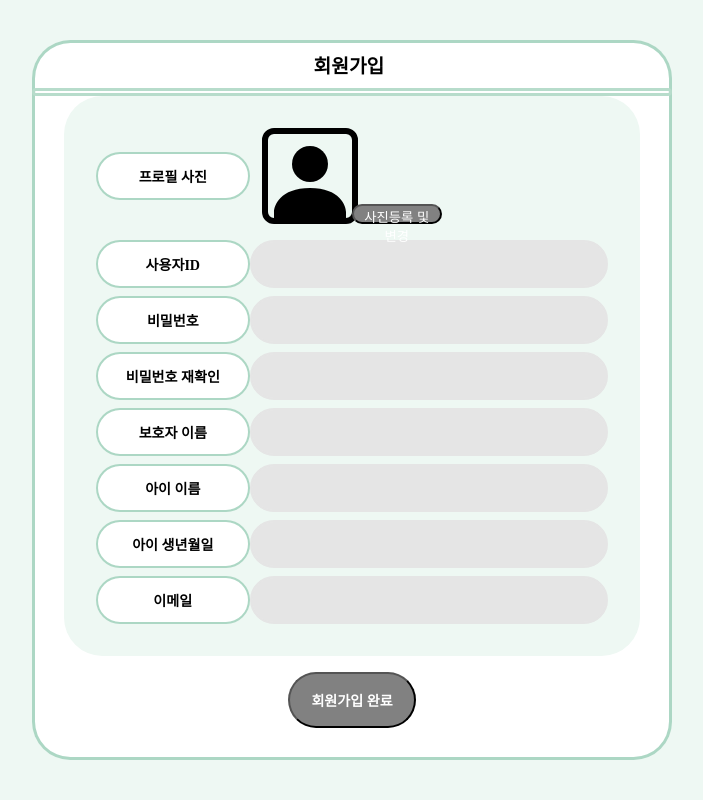
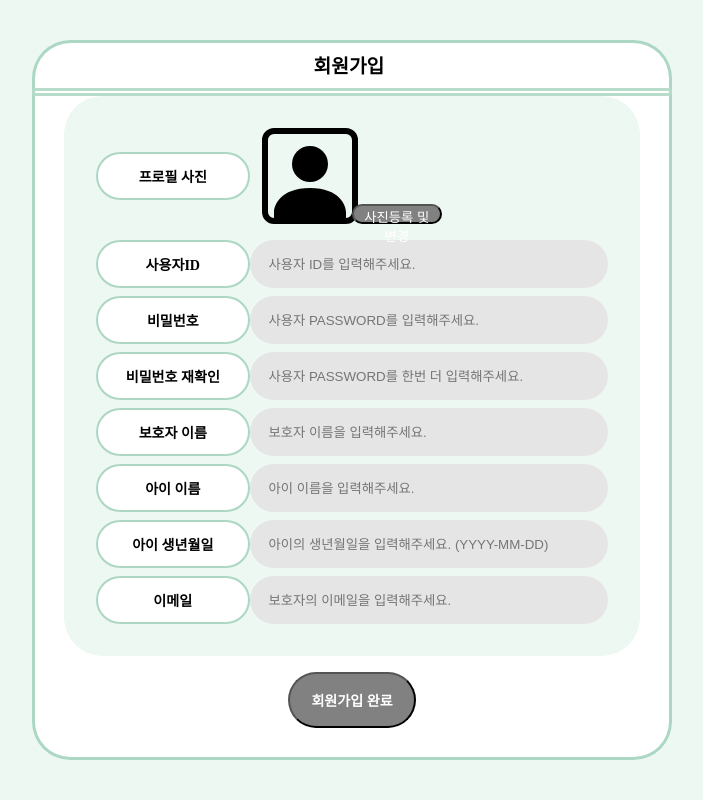
Before and after one commit to KwonYeongkyeong/DodamDodam, a Django app: page /dodam/join/ in a window 1280 px wide. Shown: the whole page, without its empty margins (288-991 px from the left). Run offline with Django 3.2, Linux system fonts and the light colour scheme; some web fonts are replaced.

Commit message:
join.html 수정

```diff
--- a/dodamdodam/dodam/templates/join.html
+++ b/dodamdodam/dodam/templates/join.html
@@ -49,31 +49,31 @@
         {% csrf_token %}
         <!-- username: -->
         <br>
-        <input name="username" type="text" value="" id="write2">
+        <input name="username" type="text" value="" id="write2" placeholder="    사용자 ID를 입력해주세요.">
         <br>
         <!-- Password: -->
         <br>
-        <input name="password1" type="password1" value="" id="write3">
+        <input name="password1" type="password1" value="" id="write3" placeholder="    사용자 PASSWORD를 입력해주세요.">
         <br>
         <!-- Confirm Password: -->
         <br>
-        <input name="password2" type="password2" value="" id="write4">
+        <input name="password2" type="password2" value="" id="write4" placeholder="    사용자 PASSWORD를 한번 더 입력해주세요.">
         <br>
         <!-- guardian name: -->
         <br>
-        <input name="guardian name" type="text" value="" id="write5">
+        <input name="guardian name" type="text" value="" id="write5" placeholder="    보호자 이름을 입력해주세요.">
         <br>
         <!-- child name: -->
         <br>
-        <input name="child name" type="text" value="" id="write6">
+        <input name="child name" type="text" value="" id="write6" placeholder="    아이 이름을 입력해주세요.">
         <br>
         <!-- birth date: -->
         <br>
-        <input name="birth date" type="text" value="" id="write7">
+        <input name="birth date" type="text" value="" id="write7" placeholder="    아이의 생년월일을 입력해주세요. (YYYY-MM-DD)">
         <br>
         <!-- email: -->
         <br>
-        <input name="email" type="text" value="" id="write8">
+        <input name="email" type="text" value="" id="write8" placeholder="    보호자의 이메일을 입력해주세요.">
         <br>
 
 
```
Also changed, not shown: dodamdodam/db.sqlite3.
